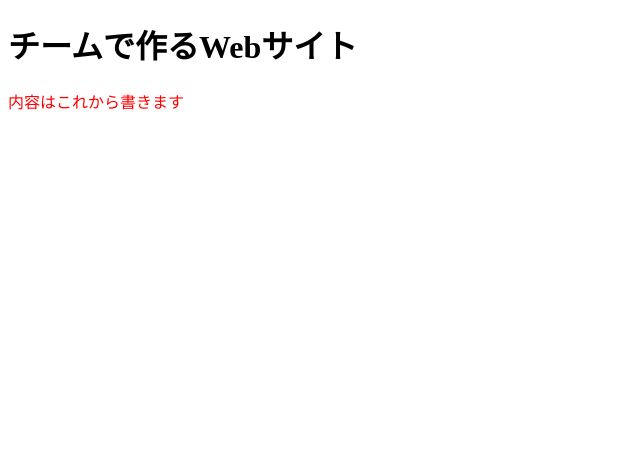
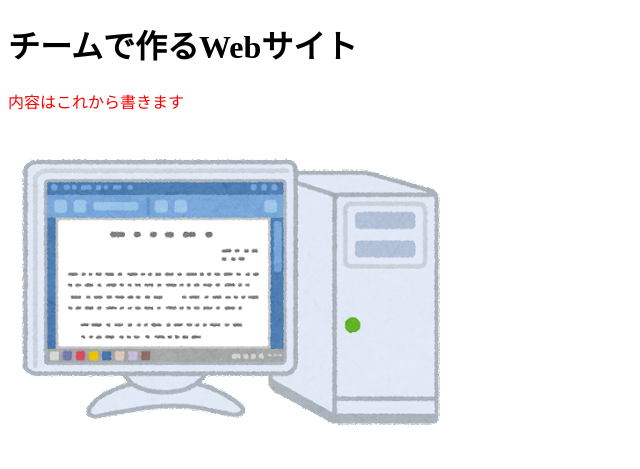
Before and after one commit to kim-iniad/team-project2022, a plain HTML site: page index.html in a window 1280 px wide. Shown: the whole page, without its empty margins (0-640 px from the left). Drawn offline with Linux system fonts and the light colour scheme.

Commit message:
add an image

```diff
--- a/index.html
+++ b/index.html
@@ -8,6 +8,7 @@
     <body>
         <h1>チームで作るWebサイト</h1>
         <p class="red">内容はこれから書きます</p>
+        <img src="img/computer.png">
     </body>
 
 </html>
```
Also changed, not shown: img/computer.png (added).
